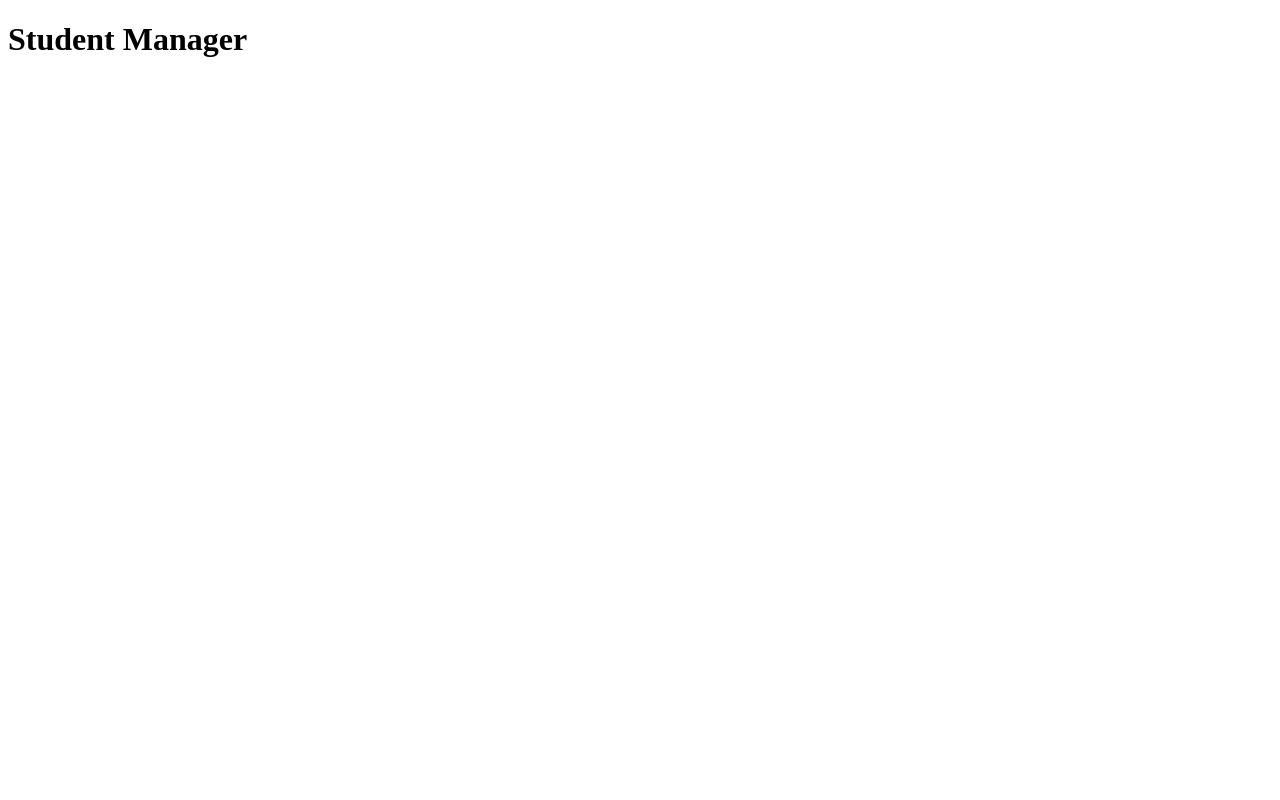
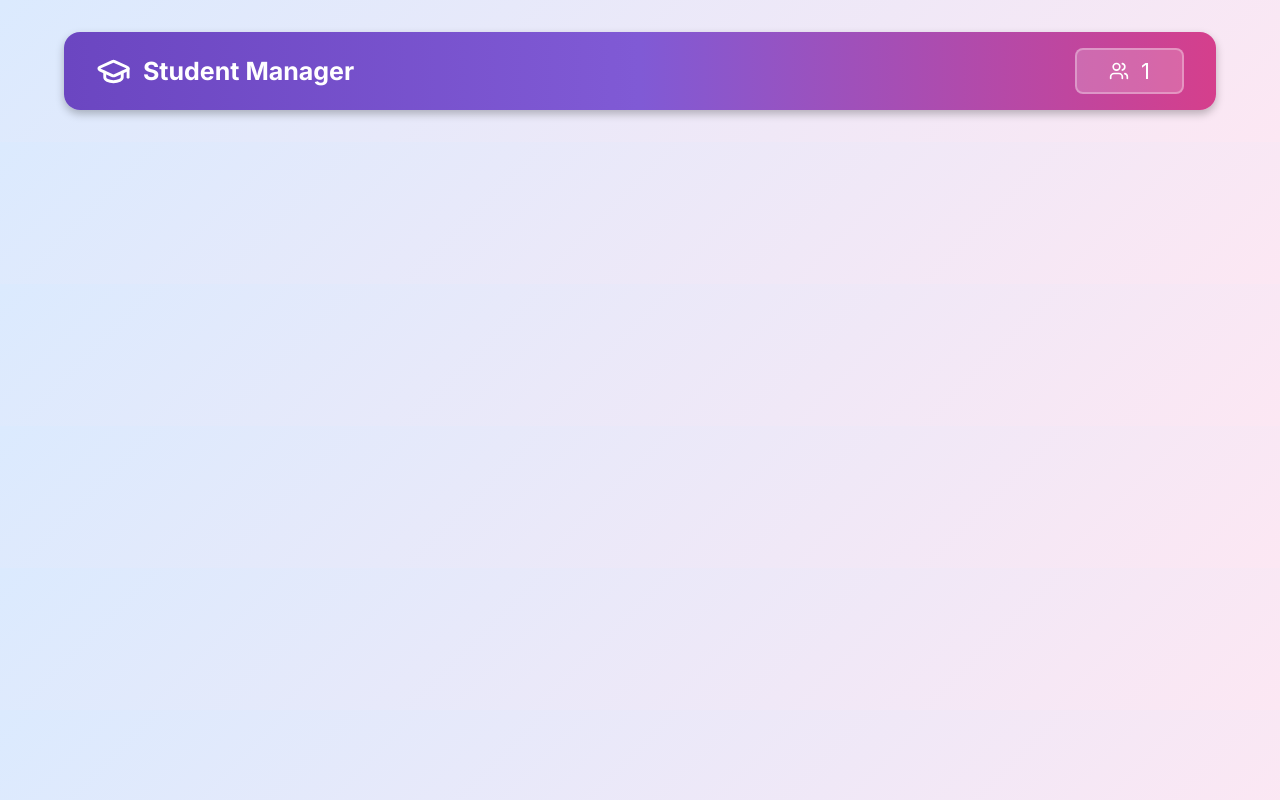
Before and after one commit to devsandeepsharma/student-manager, a JavaScript app: page / in a window 1280 px wide. Built offline with nearby package versions, Linux system fonts and the light colour scheme.

Commit message:
header component created

```diff
--- a/package.json
+++ b/package.json
@@ -7,6 +7,7 @@
     "@testing-library/jest-dom": "^6.6.3",
     "@testing-library/react": "^16.3.0",
     "@testing-library/user-event": "^13.5.0",
+    "lucide-react": "^0.487.0",
     "react": "^19.1.0",
     "react-dom": "^19.1.0",
     "react-scripts": "5.0.1",
--- a/public/index.html
+++ b/public/index.html
@@ -10,21 +10,13 @@
       content="Web site created using create-react-app"
     />
     <link rel="apple-touch-icon" href="%PUBLIC_URL%/logo192.png" />
-    <!--
-      manifest.json provides metadata used when your web app is installed on a
-      user's mobile device or desktop. See https://developers.google.com/web/fundamentals/web-app-manifest/
-    -->
     <link rel="manifest" href="%PUBLIC_URL%/manifest.json" />
-    <!--
-      Notice the use of %PUBLIC_URL% in the tags above.
-      It will be replaced with the URL of the `public` folder during the build.
-      Only files inside the `public` folder can be referenced from the HTML.
-
-      Unlike "/favicon.ico" or "favicon.ico", "%PUBLIC_URL%/favicon.ico" will
-      work correctly both with client-side routing and a non-root public URL.
-      Learn how to configure a non-root public URL by running `npm run build`.
-    -->
-    <title>React App</title>
+    <!-- Google Fonts -->
+    <link rel="preconnect" href="https://fonts.googleapis.com">
+    <link rel="preconnect" href="https://fonts.gstatic.com" crossorigin>
+    <link href="https://fonts.googleapis.com/css2?family=Inter:opsz,wght@14..32,100..900&display=swap" rel="stylesheet">
+    <!-- App Title -->
+    <title>Student Manager</title>
   </head>
   <body>
     <noscript>You need to enable JavaScript to run this app.</noscript>
--- a/src/App.js
+++ b/src/App.js
@@ -1,6 +1,10 @@
+import Header from "./components/Layout/Header";
+
 const App = () => {
   return (
-    <h1>Student Manager</h1>
+    <div className="container">
+      <Header />
+    </div>
   )
 }
 
--- /dev/null
+++ b/src/components/Layout/Header.js
@@ -0,0 +1,20 @@
+import "./header.css";
+
+import { GraduationCap, Users } from "lucide-react"
+
+const Header = () => {
+    return (
+        <header className="header">
+            <h1 className="flex-container">
+                <GraduationCap strokeWidth={2} size={25} />
+                Student Manager
+            </h1>
+            <div className="header_label flex-container">
+                <Users strokeWidth={2} size={20} />
+                1
+            </div>
+        </header>
+    )
+}
+
+export default Header;
--- /dev/null
+++ b/src/components/Layout/header.css
@@ -0,0 +1,47 @@
+.header {
+    display: flex;
+    justify-content: space-between;
+    align-items: center;
+    gap: 16px;
+
+    background: linear-gradient(to right, #6b46c1, #805ad5, #d53f8c);
+    color: #ffffff;
+    padding: 10px 16px;
+    border-radius: 8px;
+    box-shadow: 0 4px 8px hsl(0, 0%, 0%, 0.25);
+}
+
+.header h1 {
+    font-size: 20px;
+}
+
+.header_label {
+    background-color: hsl(0, 0%, 100%, 20%);
+    padding: 4px 14px;
+    border: 1px solid hsl(0, 0%, 100%, 30%);
+    border-radius: 6px;
+    font-size: 20px;
+}
+
+@media (min-width: 650px) {
+    .header {
+        padding: 16px 32px;
+        border-radius: 16px;
+    }
+
+    .header h1 {
+        font-size: 25px;
+    }
+
+    .header h1 svg {
+        width: 35px;
+        height: 35px;
+    }
+
+    .header_label {
+        padding: 8px 32px;
+        border: 2px solid hsl(0, 0%, 100%, 30%);
+        border-radius: 8px;
+        font-size: 22px;
+    }
+}
--- a/src/index.css
+++ b/src/index.css
@@ -7,3 +7,32 @@
 li {
   list-style: none;
 }
+
+body {
+  font-family: "Inter", sans-serif;
+  font-weight: 400;
+  background: linear-gradient(135deg, #dbeafe 0%, #fce7f3 100%);
+}
+
+.container {
+  margin: auto;
+  display: block;
+  padding: 16px;
+}
+
+.flex-container {
+  display: flex;
+  justify-content: center;
+  align-items: center;
+  gap: 8px;
+}
+
+@media (min-width: 650px) {
+  .container {
+    padding: 32px 64px;
+  }
+
+  .flex-container {
+    gap: 12px;
+  }
+}
--- a/src/index.js
+++ b/src/index.js
@@ -1,6 +1,7 @@
 import { createRoot } from "react-dom/client";
 
 import App from "./App";
+import "./index.css";
 
 const rootElement = document.getElementById("root");
 
```
Also changed, not shown: 1 other file (tests, documents, lock files or other folders).
